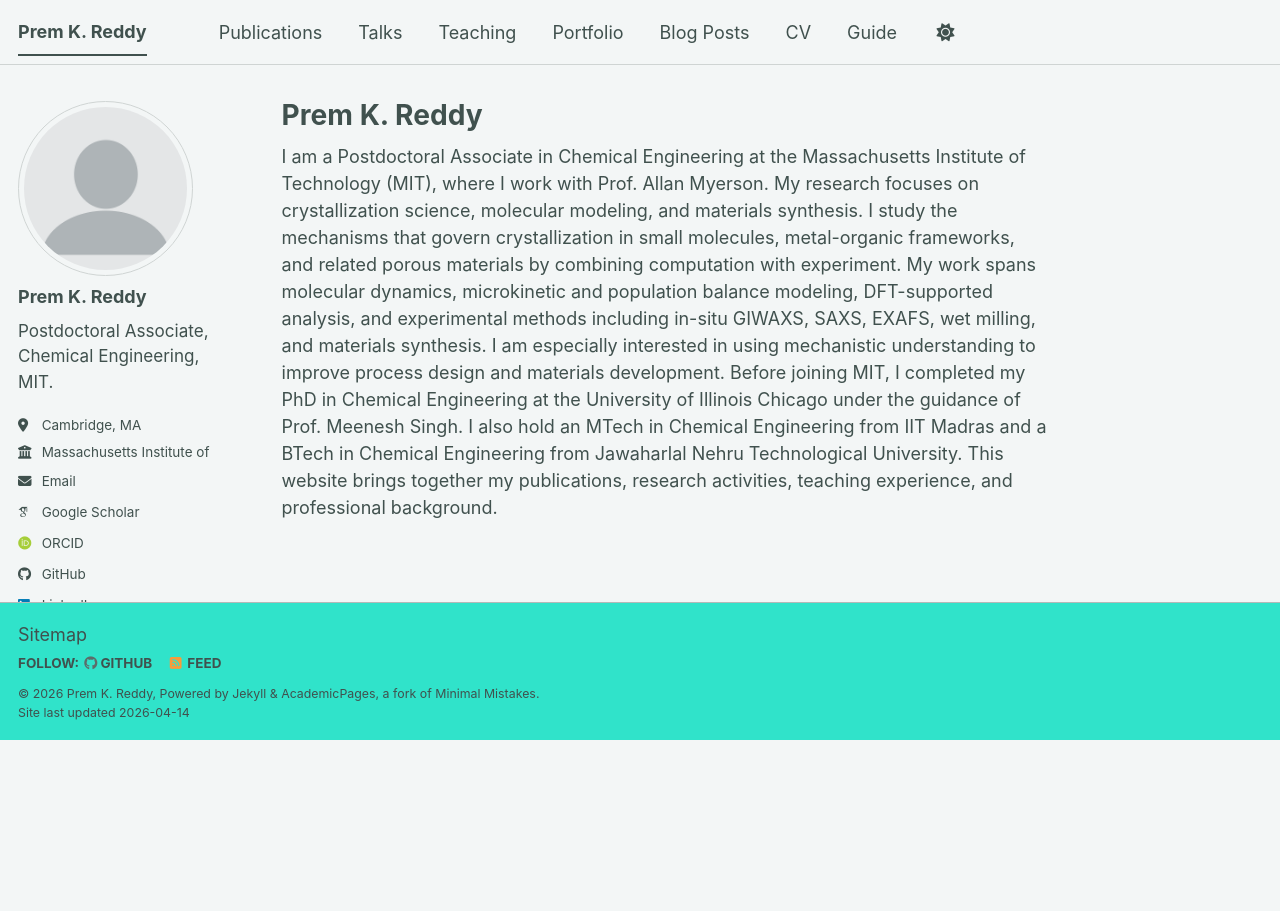
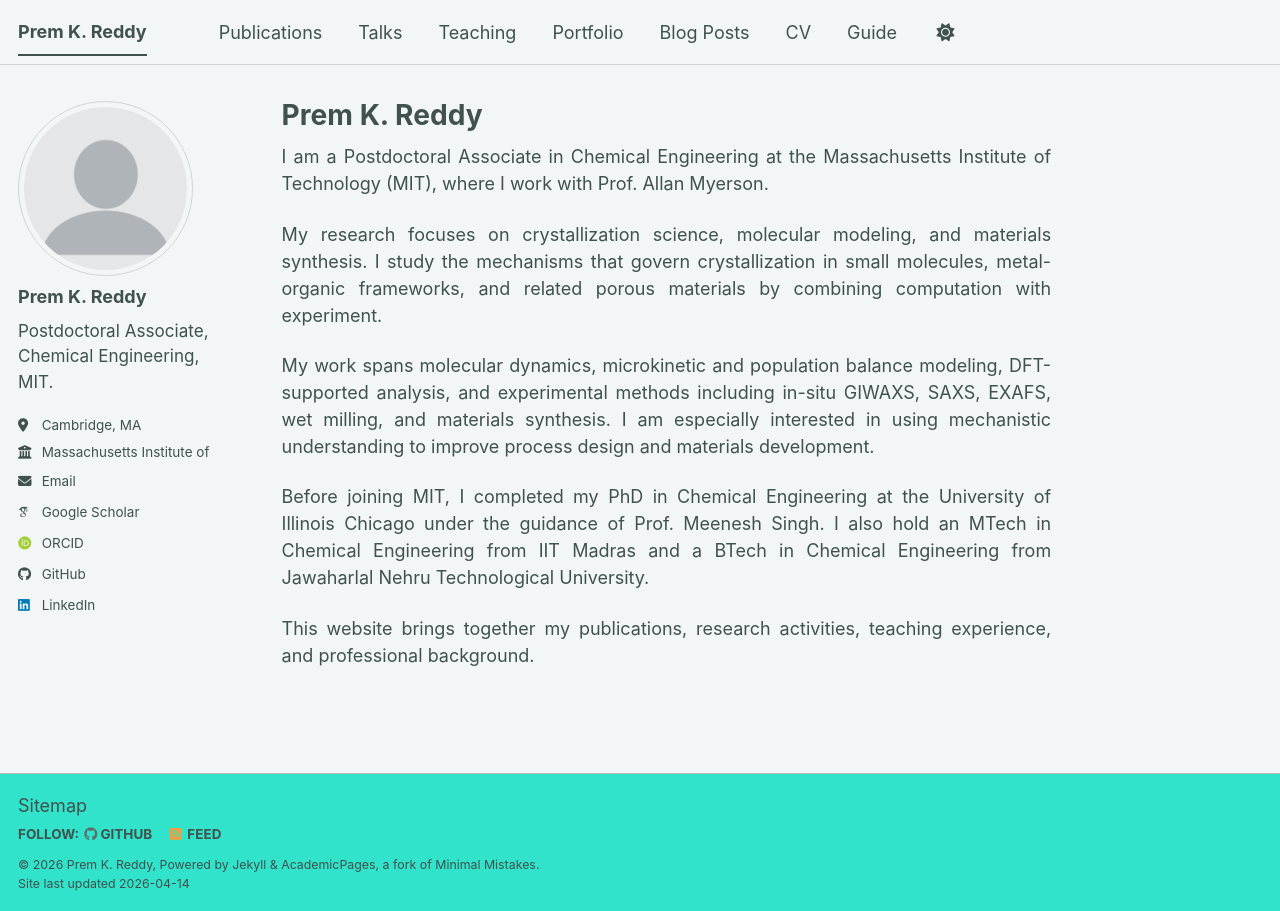
Before and after one commit to prmrdy/portfolio, a Jekyll site: the page built from _pages/about.md, in a window 1280 px wide. Built offline with Jekyll 4.4.1, drawn with Linux system fonts in a browser that asks for light colours; some web fonts are replaced; a script bundle is joined from its source files by our own code; library files that are not in the unit come from our copies.

Commit message:
Format about page content with HTML paragraphs

```diff
--- a/_pages/about.md
+++ b/_pages/about.md
@@ -7,16 +7,12 @@ redirect_from:
   - /about.html
 ---
 
-<div class="home-about">
+<p style="text-align: justify;">I am a Postdoctoral Associate in Chemical Engineering at the Massachusetts Institute of Technology (MIT), where I work with Prof. Allan Myerson.</p>
 
-I am a Postdoctoral Associate in Chemical Engineering at the Massachusetts Institute of Technology (MIT), where I work with Prof. Allan Myerson.
+<p style="text-align: justify;">My research focuses on crystallization science, molecular modeling, and materials synthesis. I study the mechanisms that govern crystallization in small molecules, metal-organic frameworks, and related porous materials by combining computation with experiment.</p>
 
-My research focuses on crystallization science, molecular modeling, and materials synthesis. I study the mechanisms that govern crystallization in small molecules, metal-organic frameworks, and related porous materials by combining computation with experiment.
+<p style="text-align: justify;">My work spans molecular dynamics, microkinetic and population balance modeling, DFT-supported analysis, and experimental methods including in-situ GIWAXS, SAXS, EXAFS, wet milling, and materials synthesis. I am especially interested in using mechanistic understanding to improve process design and materials development.</p>
 
-My work spans molecular dynamics, microkinetic and population balance modeling, DFT-supported analysis, and experimental methods including in-situ GIWAXS, SAXS, EXAFS, wet milling, and materials synthesis. I am especially interested in using mechanistic understanding to improve process design and materials development.
+<p style="text-align: justify;">Before joining MIT, I completed my PhD in Chemical Engineering at the University of Illinois Chicago under the guidance of Prof. Meenesh Singh. I also hold an MTech in Chemical Engineering from IIT Madras and a BTech in Chemical Engineering from Jawaharlal Nehru Technological University.</p>
 
-Before joining MIT, I completed my PhD in Chemical Engineering at the University of Illinois Chicago under the guidance of Prof. Meenesh Singh. I also hold an MTech in Chemical Engineering from IIT Madras and a BTech in Chemical Engineering from Jawaharlal Nehru Technological University.
-
-This website brings together my publications, research activities, teaching experience, and professional background.
-
-</div>
+<p style="text-align: justify;">This website brings together my publications, research activities, teaching experience, and professional background.</p>
```
